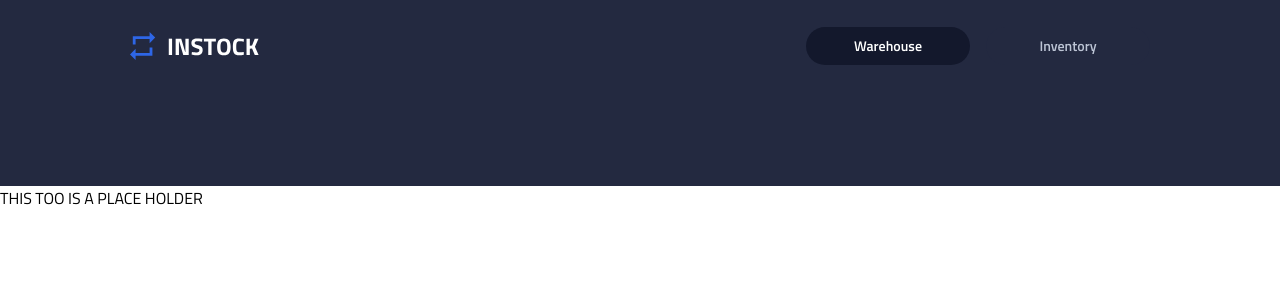
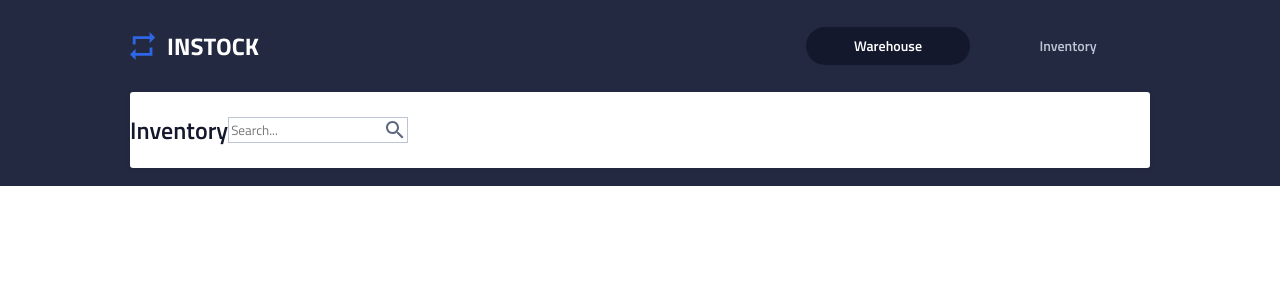
Before and after one commit to cdd741/In-Stock, a React (Create React App) app in the folder client/: page /inventories in a window 1280 px wide. Shown: the top 300 px of the page. Built offline with nearby package versions, Linux system fonts and the light colour scheme; no server answers.

Commit message:
inventory header foundation created, needs further styling
Signed-off-by: Joshua Sepulveda <sepulveda.62@gmail.com>

```diff
--- /dev/null
+++ b/client/src/components/InventoryListHeader/InventoryListHeader.jsx
@@ -0,0 +1,21 @@
+import './InventoryListHeader.scss'
+import React from 'react'
+import searchIcon from '../../assets/icons/search-24px.svg'
+function InventoryListHeader({getInventoryArr}) {
+    return (
+        <div className= 'container'>
+            <h2 className='inventory__header'>Inventory</h2>
+            <div className='search__div'>
+                <input
+                className='search__bar'
+                type='search'
+                name='search'
+                placeholder='Search...'
+                />
+                <img src={searchIcon}/>
+            </div>
+        </div>
+    )
+}
+
+export default InventoryListHeader
--- /dev/null
+++ b/client/src/components/InventoryListHeader/InventoryListHeader.scss
@@ -0,0 +1,15 @@
+@use "../../styles/partials/mixins" as *;
+@use "../../styles/partials/typography" as *;
+@use "../../styles/partials/variables" as *;
+
+.container {
+  display: flex;
+  align-items: center;
+  .search__div {
+    display: flex;
+    border: 1px solid $cloud;
+    .search__bar {
+      border: none;
+    }
+  }
+}
--- a/client/src/routes/Inventories.jsx
+++ b/client/src/routes/Inventories.jsx
@@ -1,12 +1,31 @@
 import React, { Component } from 'react'
+import axios from 'axios'
+import InventoryListHeader from '../components/InventoryListHeader/InventoryListHeader'
+
+const url='http:localhost:8080/inventories';
 
 export default class Inventories extends Component {
-    state= {}
+    state= {
+        inventory: []
+    }
+
+    getInventoryArr = ()=>{
+        axios.get(url)
+        .then(res=>{
+            this.setState({
+                inventory:res.data
+            })
+        })
+    }
+
+    componentDidMount(){
+        this.getInventoryArr()
+    }
 
     render() {
         return (
             <div>
-                THIS TOO IS A PLACE HOLDER
+                <InventoryListHeader getInventoryArr={this.getInventoryArr}/>
             </div>
         )
     }
```
Also changed, not shown: 2 other files (tests, documents, lock files or other folders).
